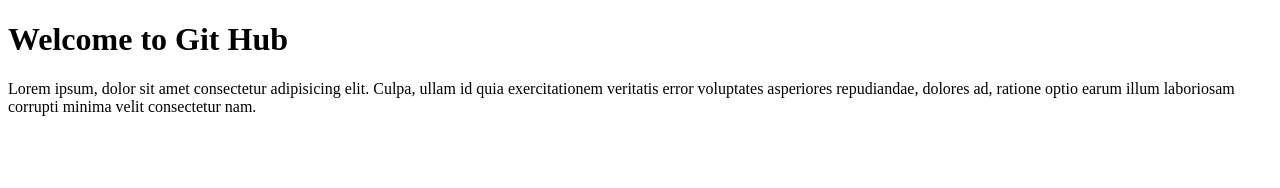
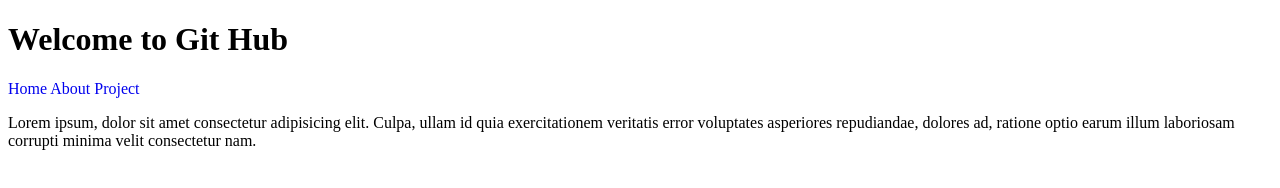
Before and after one commit to robya91/git-test-v1, a website: page index.html in a window 1280 px wide. Drawn offline with Linux system fonts and the light colour scheme.

Commit message:
fourth commit

```diff
--- a/index.html
+++ b/index.html
@@ -5,11 +5,22 @@
     <meta http-equiv="X-UA-Compatible" content="IE=edge">
     <meta name="viewport" content="width=device-width, initial-scale=1.0">
     <title>Document</title>
+    <style>
+        a {
+            text-decoration: none;
+        }
+    </style>
 </head>
-<header>
-    <h1>Welcome to Git Hub</h1>
-</header>
 <body>
+    <header>
+        <h1>Welcome to Git Hub</h1>
+        <nav>
+            <a href="#">Home</a>
+            <a href="about.html">About</a>
+            <a href="#">Project</a>
+
+        </nav>
+    </header>
 
 
 
```
Also changed, not shown: about.html (added, +23 -0 lines), package.json (added, +24 -0 lines), 1 other file.
